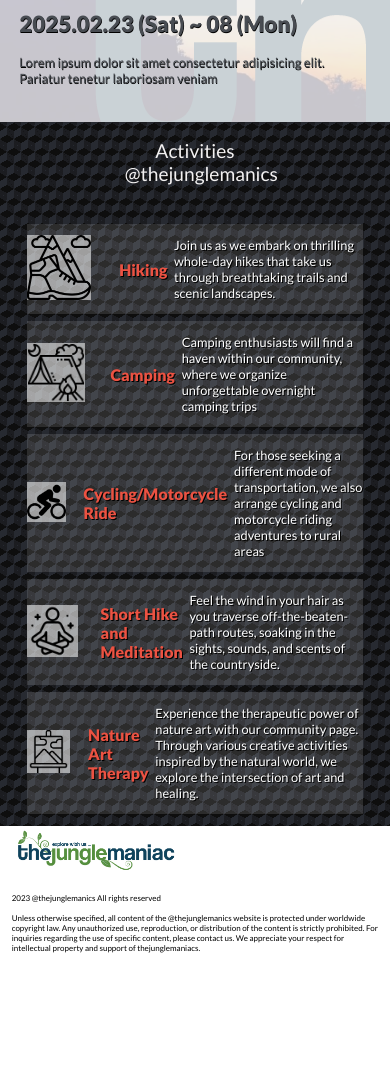
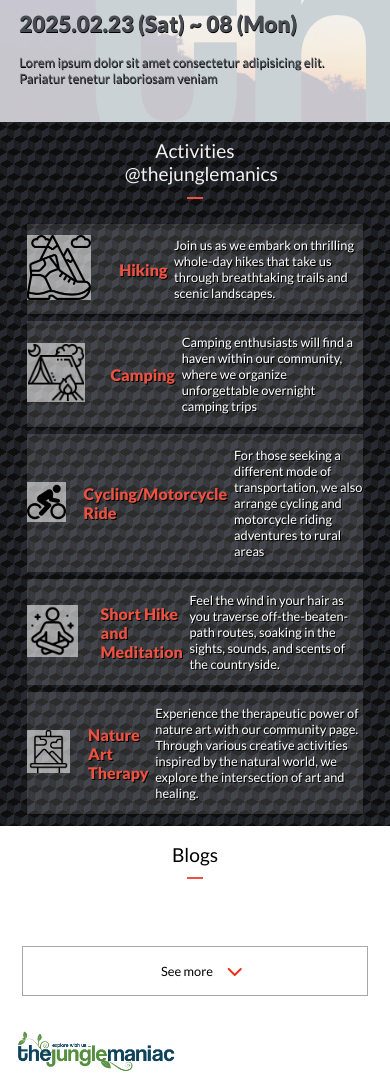
Before and after one commit to pushkar1995/capstone-project1.0, a website: page index.html in a window 390 px wide. Shown: the part 360-1443 px from the top of the page. Before the commit the page ends 1329 px from the top, so only its background shows below. Drawn offline with Linux system fonts and the light colour scheme.

Commit message:
Add basic Blogs sections

```diff
--- a/index.html
+++ b/index.html
@@ -148,6 +148,22 @@
         </div>
     </section>
 
+    <section id='blog-section' class="blog-div">
+        <div class="blogs">
+            <div class="blog-header-div">
+                <h3 class="blog-header">Blogs</h3>
+            </div>
+            <div id="dynamicBlogs" class="dynamicBlogs">
+
+            </div>
+
+            <div id="see-more-blogs" class="see-more-blogs">
+                <h3>See more</h3>
+                <i class="fas fa-chevron-down"></i>
+            </div>
+        </div>
+    </section>
+
     <footer class="footer-container">
         <div class="footer">
             <img src="JM-Images/JunglemanicLogo.png">
--- a/style.css
+++ b/style.css
@@ -139,6 +139,17 @@ body {
   margin-top: 12%;
 }
 
+.activity-header::after {
+  content: "";
+  position: absolute;
+  bottom: 0;
+  left: 45%;
+  width: 10%;
+  height: 2px;
+  background-color: #ec5242;
+  margin: 0 auto;
+}
+
 .jm-activity-div {
   display: flex;
   flex-direction: column;
@@ -178,6 +189,66 @@ body {
   height: 70%;
 }
 
+#dynamicBlogs {
+  margin: 7%;
+  display: flex;
+  flex-direction: column;
+}
+
+.blogs {
+  background-color: #fff;
+  display: flex;
+  flex-direction: column;
+  align-items: center;
+  margin: 1%;
+}
+
+.blog-header-div {
+  width: 50%;
+}
+
+.blog-header {
+  font-weight: 400;
+  padding: 7%;
+  text-align: center;
+  position: relative;
+  font-size: 1.2rem;
+  margin: 7%;
+  margin-top: 0;
+}
+
+.blog-header::after {
+  content: "";
+  position: absolute;
+  bottom: 0;
+  left: 45%;
+  width: 10%;
+  height: 2px;
+  background-color: #ec5242;
+  margin: 0 auto;
+}
+
+.see-more-blogs {
+  display: flex;
+  justify-content: center;
+  align-items: center;
+  height: 3rem;
+  border: 1px solid #a5a7ac;
+  width: 90%;
+  margin-bottom: 7%;
+}
+
+.see-more-blogs > h3 {
+  padding: 3%;
+  font-size: 0.8rem;
+  font-weight: 400;
+  margin: 1%;
+}
+
+.see-more-blogs > i {
+  color: #e92e19;
+}
+
 .footer {
   height: 10vh;
   display: flex;
@@ -213,7 +284,7 @@ body {
   } */
 
   .mobile-burger,
-  .see-more {
+  .see-more-blogs {
     display: none;
   }
 
@@ -363,6 +434,15 @@ body {
     margin-bottom: 4.5%;
   }
 
+  #dynamicBlogs {
+    display: flex;
+    flex-direction: row;
+    justify-content: center;
+    align-items: center;
+    flex-wrap: wrap;
+    margin: 3%;
+  }
+
   .footer {
     height: 20vh;
     display: flex;
```
